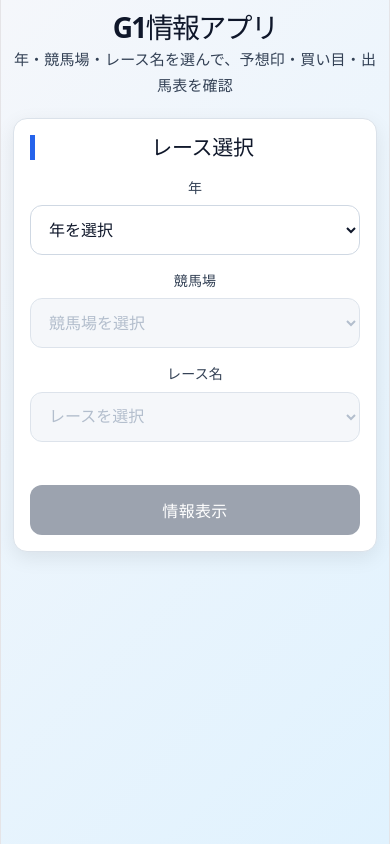
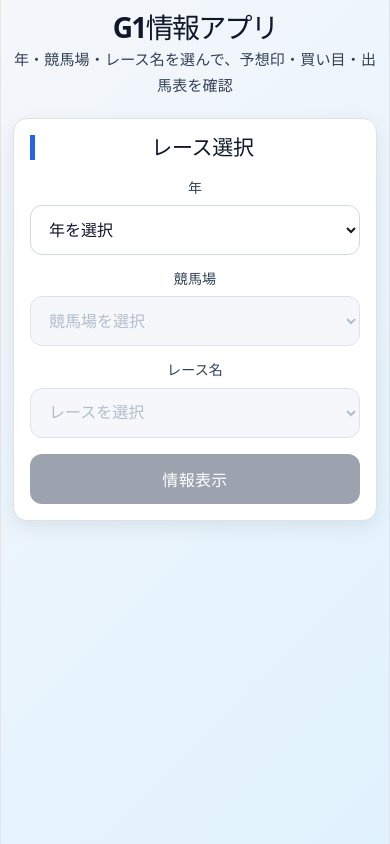
Before and after one commit to zenpukulife4946blog-sketch/g1-app, a React (Vite) app: page / in a window 390 px wide. Built offline with nearby package versions, Linux system fonts and the light colour scheme.

Commit message:
スマホUI改善

```diff
--- a/src/App.css
+++ b/src/App.css
@@ -89,6 +89,10 @@ body {
   font-weight: 700;
   background: #fff;
   color: #0f172a;
+}
+
+.field select {
+  width: 100%;
 }
 
 .search-input {
@@ -402,6 +406,25 @@ body {
 }
 
 @media (max-width: 768px) {
+  .filters {
+    grid-template-columns: 1fr;
+    gap: 12px;
+  }
+
+  .button-field {
+    padding-top: 4px;
+  }
+
+  .button-field label {
+    display: none;
+  }
+
+  .field select,
+  .load-button,
+  .search-input {
+    width: 100%;
+  }
+
   .horse-card-list {
     display: grid;
     grid-template-columns: repeat(2, 1fr);
@@ -426,13 +449,8 @@ body {
     font-size: 21px;
   }
 
-  .filters {
-    grid-template-columns: 1fr;
-  }
-
   .field select,
   .load-button {
-    width: 100%;
     font-size: 16px;
   }
 
```
